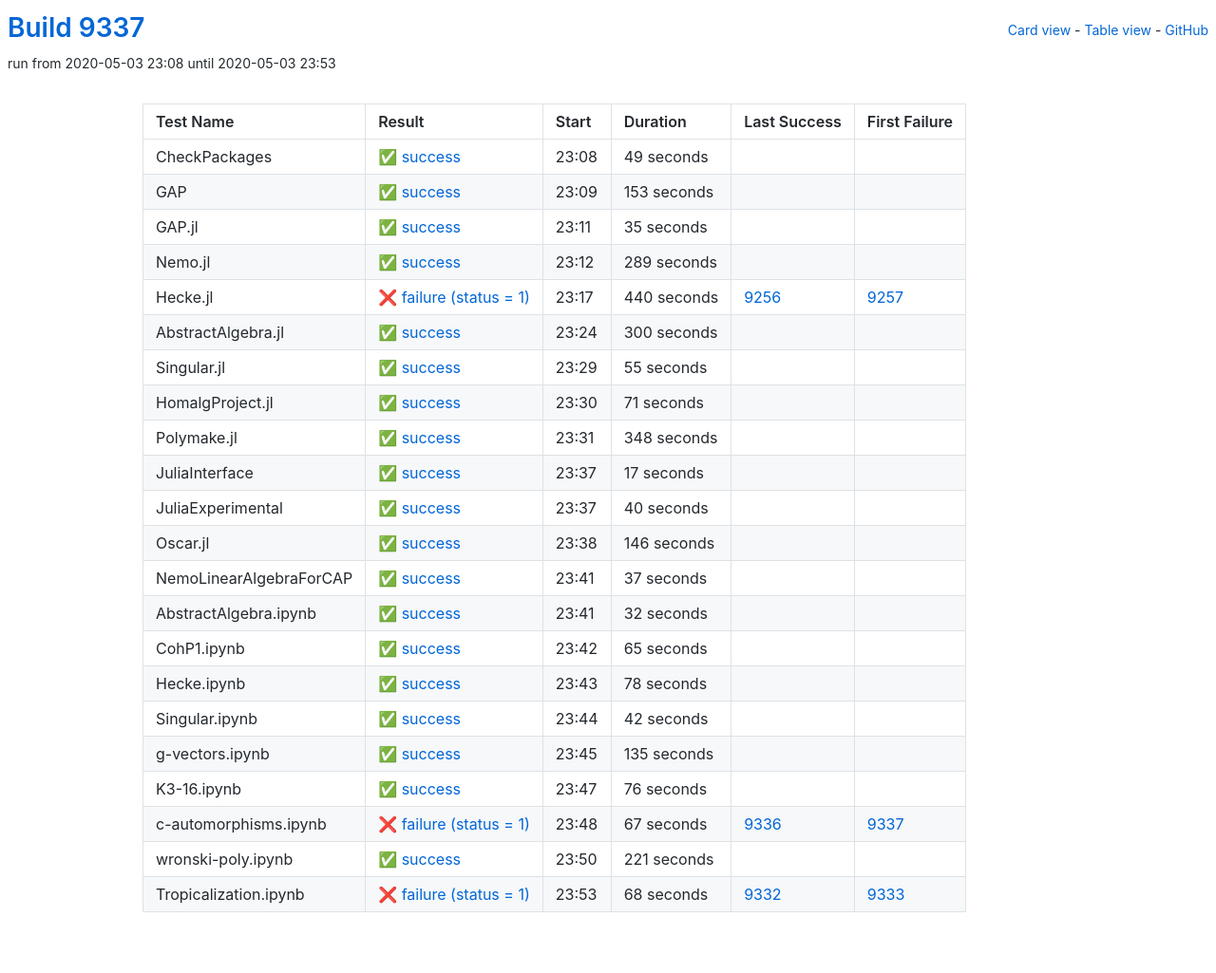
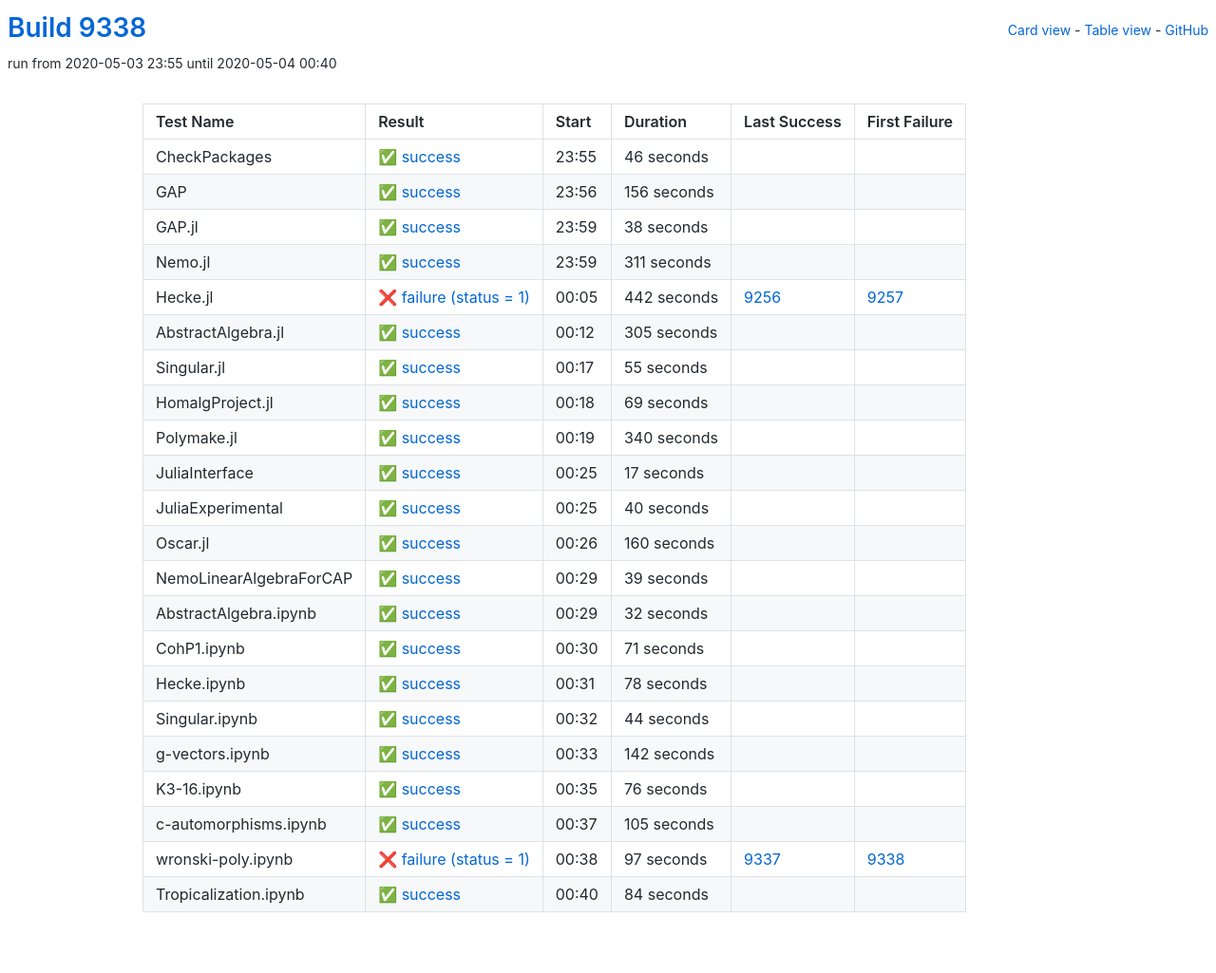
Before and after one commit to oscar-system/oscar-ci-status, a Jekyll site: the page built from table.html, in a window 1280 px wide. Shown: the whole page at 95% size. Built offline with Jekyll 4.4.1, drawn with Linux system fonts in a browser that asks for light colours.

Commit message:
Build 9338

```diff
--- a/_data/ci.yml
+++ b/_data/ci.yml
@@ -1,71 +1,71 @@
-build: 9337
-build_url: https://oscarci.mathematik.uni-kl.de/job/oscar/9337/
+build: 9338
+build_url: https://oscarci.mathematik.uni-kl.de/job/oscar/9338/
 job: oscar
 tests:
-- duration: 49
+- duration: 46
   exitcode: 0
   first_failure: false
   first_failure_url: null
   last_success: false
   last_success_url: null
-  log: https://oscarci.mathematik.uni-kl.de/job/oscar/9337/artifact/logs/build-9337/CheckPackages.log
+  log: https://oscarci.mathematik.uni-kl.de/job/oscar/9338/artifact/logs/build-9338/CheckPackages.log
   name: CheckPackages
-  start: 2020-05-03 23:08
+  start: 2020-05-03 23:55
   status: success
   success: true
-- duration: 153
+- duration: 156
   exitcode: 0
   first_failure: false
   first_failure_url: null
   last_success: false
   last_success_url: null
-  log: https://oscarci.mathematik.uni-kl.de/job/oscar/9337/artifact/logs/build-9337/GAP.log
+  log: https://oscarci.mathematik.uni-kl.de/job/oscar/9338/artifact/logs/build-9338/GAP.log
   name: GAP
-  start: 2020-05-03 23:09
+  start: 2020-05-03 23:56
   status: success
   success: true
-- duration: 35
+- duration: 38
   exitcode: 0
   first_failure: false
   first_failure_url: null
   last_success: false
   last_success_url: null
-  log: https://oscarci.mathematik.uni-kl.de/job/oscar/9337/artifact/logs/build-9337/GAP.jl.log
+  log: https://oscarci.mathematik.uni-kl.de/job/oscar/9338/artifact/logs/build-9338/GAP.jl.log
   name: GAP.jl
-  start: 2020-05-03 23:11
+  start: 2020-05-03 23:59
   status: success
   success: true
-- duration: 289
+- duration: 311
   exitcode: 0
   first_failure: false
   first_failure_url: null
   last_success: false
   last_success_url: null
-  log: https://oscarci.mathematik.uni-kl.de/job/oscar/9337/artifact/logs/build-9337/Nemo.jl.log
+  log: https://oscarci.mathematik.uni-kl.de/job/oscar/9338/artifact/logs/build-9338/Nemo.jl.log
   name: Nemo.jl
-  start: 2020-05-03 23:12
+  start: 2020-05-03 23:59
   status: success
   success: true
-- duration: 440
+- duration: 442
   exitcode: 1
   first_failure: 9257
   first_failure_url: https://oscarci.mathematik.uni-kl.de/job/oscar/9257/
   last_success: 9256
   last_success_url: https://oscarci.mathematik.uni-kl.de/job/oscar/9256/
-  log: https://oscarci.mathematik.uni-kl.de/job/oscar/9337/artifact/logs/build-9337/Hecke.jl.log
+  log: https://oscarci.mathematik.uni-kl.de/job/oscar/9338/artifact/logs/build-9338/Hecke.jl.log
   name: Hecke.jl
-  start: 2020-05-03 23:17
+  start: 2020-05-04 00:05
   status: failure
   success: false
-- duration: 300
+- duration: 305
   exitcode: 0
   first_failure: false
   first_failure_url: null
   last_success: false
   last_success_url: null
-  log: https://oscarci.mathematik.uni-kl.de/job/oscar/9337/artifact/logs/build-9337/AbstractAlgebra.jl.log
+  log: https://oscarci.mathematik.uni-kl.de/job/oscar/9338/artifact/logs/build-9338/AbstractAlgebra.jl.log
   name: AbstractAlgebra.jl
-  start: 2020-05-03 23:24
+  start: 2020-05-04 00:12
   status: success
   success: true
 - duration: 55
@@ -74,9 +74,86 @@
   first_failure_url: null
   last_success: false
   last_success_url: null
-  log: https://oscarci.mathematik.uni-kl.de/job/oscar/9337/artifact/logs/build-9337/Singular.jl.log
+  log: https://oscarci.mathematik.uni-kl.de/job/oscar/9338/artifact/logs/build-9338/Singular.jl.log
   name: Singular.jl
-  start: 2020-05-03 23:29
+  start: 2020-05-04 00:17
+  status: success
+  success: true
+- duration: 69
+  exitcode: 0
+  first_failure: false
+  first_failure_url: null
+  last_success: false
+  last_success_url: null
+  log: https://oscarci.mathematik.uni-kl.de/job/oscar/9338/artifact/logs/build-9338/HomalgProject.jl.log
+  name: HomalgProject.jl
+  start: 2020-05-04 00:18
+  status: success
+  success: true
+- duration: 340
+  exitcode: 0
+  first_failure: false
+  first_failure_url: null
+  last_success: false
+  last_success_url: null
+  log: https://oscarci.mathematik.uni-kl.de/job/oscar/9338/artifact/logs/build-9338/Polymake.jl.log
+  name: Polymake.jl
+  start: 2020-05-04 00:19
+  status: success
+  success: true
+- duration: 17
+  exitcode: 0
+  first_failure: false
+  first_failure_url: null
+  last_success: false
+  last_success_url: null
+  log: https://oscarci.mathematik.uni-kl.de/job/oscar/9338/artifact/logs/build-9338/JuliaInterface.log
+  name: JuliaInterface
+  start: 2020-05-04 00:25
+  status: success
+  success: true
+- duration: 40
+  exitcode: 0
+  first_failure: false
+  first_failure_url: null
+  last_success: false
+  last_success_url: null
+  log: https://oscarci.mathematik.uni-kl.de/job/oscar/9338/artifact/logs/build-9338/JuliaExperimental.log
+  name: JuliaExperimental
+  start: 2020-05-04 00:25
+  status: success
+  success: true
+- duration: 160
+  exitcode: 0
+  first_failure: false
+  first_failure_url: null
+  last_success: false
+  last_success_url: null
+  log: https://oscarci.mathematik.uni-kl.de/job/oscar/9338/artifact/logs/build-9338/Oscar.jl.log
+  name: Oscar.jl
+  start: 2020-05-04 00:26
+  status: success
+  success: true
+- duration: 39
+  exitcode: 0
+  first_failure: false
+  first_failure_url: null
+  last_success: false
+  last_success_url: null
+  log: https://oscarci.mathematik.uni-kl.de/job/oscar/9338/artifact/logs/build-9338/NemoLinearAlgebraForCAP.log
+  name: NemoLinearAlgebraForCAP
+  start: 2020-05-04 00:29
+  status: success
+  success: true
+- duration: 32
+  exitcode: 0
+  first_failure: false
+  first_failure_url: null
+  last_success: false
+  last_success_url: null
+  log: https://oscarci.mathematik.uni-kl.de/job/oscar/9338/artifact/logs/build-9338/AbstractAlgebra.ipynb.log
+  name: AbstractAlgebra.ipynb
+  start: 2020-05-04 00:29
   status: success
   success: true
 - duration: 71
@@ -85,86 +162,9 @@
   first_failure_url: null
   last_success: false
   last_success_url: null
-  log: https://oscarci.mathematik.uni-kl.de/job/oscar/9337/artifact/logs/build-9337/HomalgProject.jl.log
-  name: HomalgProject.jl
-  start: 2020-05-03 23:30
-  status: success
-  success: true
-- duration: 348
-  exitcode: 0
-  first_failure: false
-  first_failure_url: null
-  last_success: false
-  last_success_url: null
-  log: https://oscarci.mathematik.uni-kl.de/job/oscar/9337/artifact/logs/build-9337/Polymake.jl.log
-  name: Polymake.jl
-  start: 2020-05-03 23:31
-  status: success
-  success: true
-- duration: 17
-  exitcode: 0
-  first_failure: false
-  first_failure_url: null
-  last_success: false
-  last_success_url: null
-  log: https://oscarci.mathematik.uni-kl.de/job/oscar/9337/artifact/logs/build-9337/JuliaInterface.log
-  name: JuliaInterface
-  start: 2020-05-03 23:37
-  status: success
-  success: true
-- duration: 40
-  exitcode: 0
-  first_failure: false
-  first_failure_url: null
-  last_success: false
-  last_success_url: null
-  log: https://oscarci.mathematik.uni-kl.de/job/oscar/9337/artifact/logs/build-9337/JuliaExperimental.log
-  name: JuliaExperimental
-  start: 2020-05-03 23:37
-  status: success
-  success: true
-- duration: 146
-  exitcode: 0
-  first_failure: false
-  first_failure_url: null
-  last_success: false
-  last_success_url: null
-  log: https://oscarci.mathematik.uni-kl.de/job/oscar/9337/artifact/logs/build-9337/Oscar.jl.log
-  name: Oscar.jl
-  start: 2020-05-03 23:38
-  status: success
-  success: true
-- duration: 37
-  exitcode: 0
-  first_failure: false
-  first_failure_url: null
-  last_success: false
-  last_success_url: null
-  log: https://oscarci.mathematik.uni-kl.de/job/oscar/9337/artifact/logs/build-9337/NemoLinearAlgebraForCAP.log
-  name: NemoLinearAlgebraForCAP
-  start: 2020-05-03 23:41
-  status: success
-  success: true
-- duration: 32
-  exitcode: 0
-  first_failure: false
-  first_failure_url: null
-  last_success: false
-  last_success_url: null
-  log: https://oscarci.mathematik.uni-kl.de/job/oscar/9337/artifact/logs/build-9337/AbstractAlgebra.ipynb.log
-  name: AbstractAlgebra.ipynb
-  start: 2020-05-03 23:41
-  status: success
-  success: true
-- duration: 65
-  exitcode: 0
-  first_failure: false
-  first_failure_url: null
-  last_success: false
-  last_success_url: null
-  log: https://oscarci.mathematik.uni-kl.de/job/oscar/9337/artifact/logs/build-9337/CohP1.ipynb.log
+  log: https://oscarci.mathematik.uni-kl.de/job/oscar/9338/artifact/logs/build-9338/CohP1.ipynb.log
   name: CohP1.ipynb
-  start: 2020-05-03 23:42
+  start: 2020-05-04 00:30
   status: success
   success: true
 - duration: 78
@@ -173,31 +173,31 @@
   first_failure_url: null
   last_success: false
   last_success_url: null
-  log: https://oscarci.mathematik.uni-kl.de/job/oscar/9337/artifact/logs/build-9337/Hecke.ipynb.log
+  log: https://oscarci.mathematik.uni-kl.de/job/oscar/9338/artifact/logs/build-9338/Hecke.ipynb.log
   name: Hecke.ipynb
-  start: 2020-05-03 23:43
+  start: 2020-05-04 00:31
   status: success
   success: true
-- duration: 42
+- duration: 44
   exitcode: 0
   first_failure: false
   first_failure_url: null
   last_success: false
   last_success_url: null
-  log: https://oscarci.mathematik.uni-kl.de/job/oscar/9337/artifact/logs/build-9337/Singular.ipynb.log
+  log: https://oscarci.mathematik.uni-kl.de/job/oscar/9338/artifact/logs/build-9338/Singular.ipynb.log
   name: Singular.ipynb
-  start: 2020-05-03 23:44
+  start: 2020-05-04 00:32
   status: success
   success: true
-- duration: 135
+- duration: 142
   exitcode: 0
   first_failure: false
   first_failure_url: null
   last_success: false
   last_success_url: null
-  log: https://oscarci.mathematik.uni-kl.de/job/oscar/9337/artifact/logs/build-9337/g-vectors.ipynb.log
+  log: https://oscarci.mathematik.uni-kl.de/job/oscar/9338/artifact/logs/build-9338/g-vectors.ipynb.log
   name: g-vectors.ipynb
-  start: 2020-05-03 23:45
+  start: 2020-05-04 00:33
   status: success
   success: true
 - duration: 76
@@ -206,41 +206,41 @@
   first_failure_url: null
   last_success: false
   last_success_url: null
-  log: https://oscarci.mathematik.uni-kl.de/job/oscar/9337/artifact/logs/build-9337/K3-16.ipynb.log
+  log: https://oscarci.mathematik.uni-kl.de/job/oscar/9338/artifact/logs/build-9338/K3-16.ipynb.log
   name: K3-16.ipynb
-  start: 2020-05-03 23:47
+  start: 2020-05-04 00:35
   status: success
   success: true
-- duration: 67
-  exitcode: 1
-  first_failure: 9337
-  first_failure_url: https://oscarci.mathematik.uni-kl.de/job/oscar/9337/
-  last_success: 9336
-  last_success_url: https://oscarci.mathematik.uni-kl.de/job/oscar/9336/
-  log: https://oscarci.mathematik.uni-kl.de/job/oscar/9337/artifact/logs/build-9337/c-automorphisms.ipynb.log
-  name: c-automorphisms.ipynb
-  start: 2020-05-03 23:48
-  status: failure
-  success: false
-- duration: 221
+- duration: 105
   exitcode: 0
   first_failure: false
   first_failure_url: null
   last_success: false
   last_success_url: null
-  log: https://oscarci.mathematik.uni-kl.de/job/oscar/9337/artifact/logs/build-9337/wronski-poly.ipynb.log
-  name: wronski-poly.ipynb
-  start: 2020-05-03 23:50
+  log: https://oscarci.mathematik.uni-kl.de/job/oscar/9338/artifact/logs/build-9338/c-automorphisms.ipynb.log
+  name: c-automorphisms.ipynb
+  start: 2020-05-04 00:37
   status: success
   success: true
-- duration: 68
+- duration: 97
   exitcode: 1
-  first_failure: 9333
-  first_failure_url: https://oscarci.mathematik.uni-kl.de/job/oscar/9333/
-  last_success: 9332
-  last_success_url: https://oscarci.mathematik.uni-kl.de/job/oscar/9332/
-  log: https://oscarci.mathematik.uni-kl.de/job/oscar/9337/artifact/logs/build-9337/Tropicalization.ipynb.log
-  name: Tropicalization.ipynb
-  start: 2020-05-03 23:53
+  first_failure: 9338
+  first_failure_url: https://oscarci.mathematik.uni-kl.de/job/oscar/9338/
+  last_success: 9337
+  last_success_url: https://oscarci.mathematik.uni-kl.de/job/oscar/9337/
+  log: https://oscarci.mathematik.uni-kl.de/job/oscar/9338/artifact/logs/build-9338/wronski-poly.ipynb.log
+  name: wronski-poly.ipynb
+  start: 2020-05-04 00:38
   status: failure
   success: false
+- duration: 84
+  exitcode: 0
+  first_failure: false
+  first_failure_url: null
+  last_success: false
+  last_success_url: null
+  log: https://oscarci.mathematik.uni-kl.de/job/oscar/9338/artifact/logs/build-9338/Tropicalization.ipynb.log
+  name: Tropicalization.ipynb
+  start: 2020-05-04 00:40
+  status: success
+  success: true
```
Also changed, not shown: README.md.
